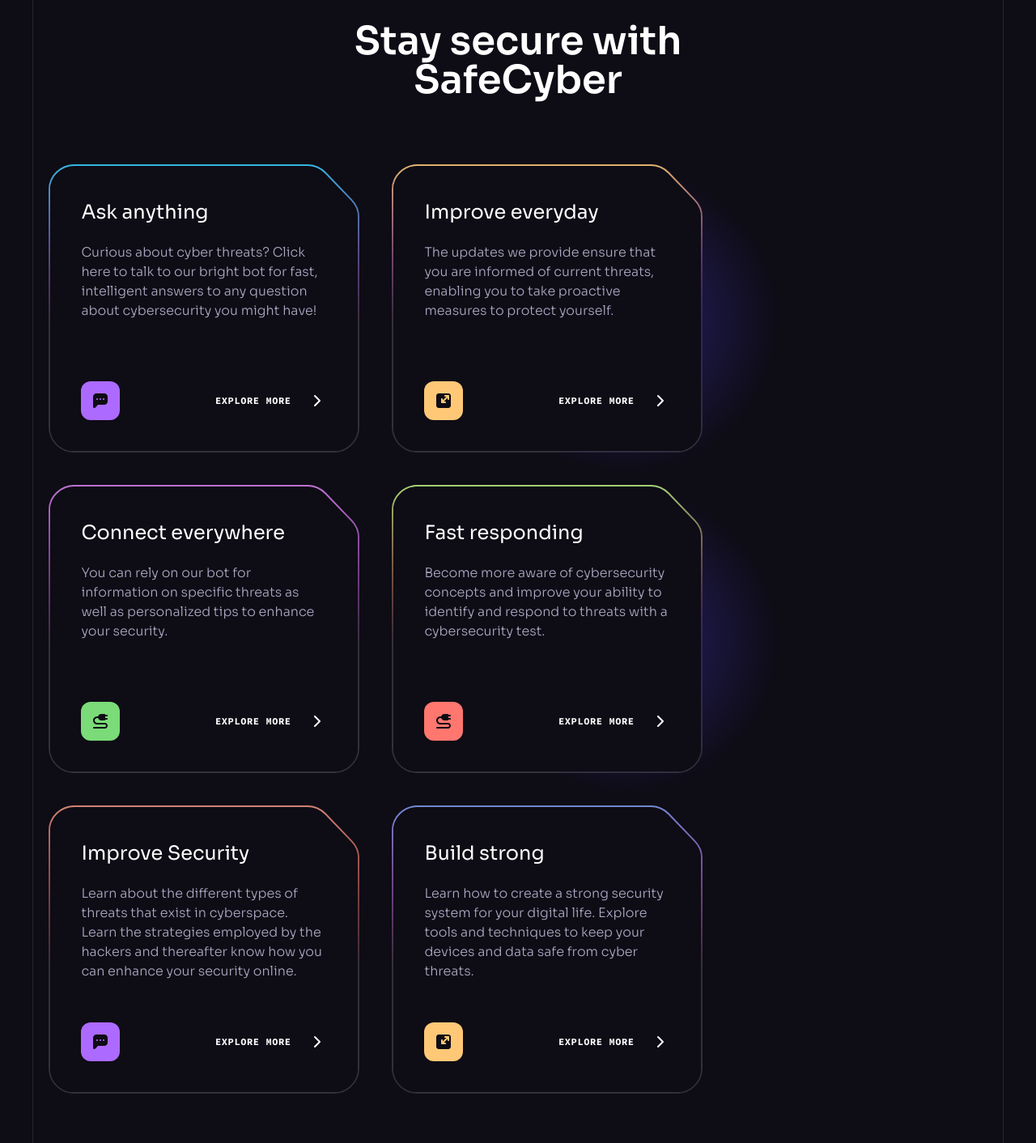
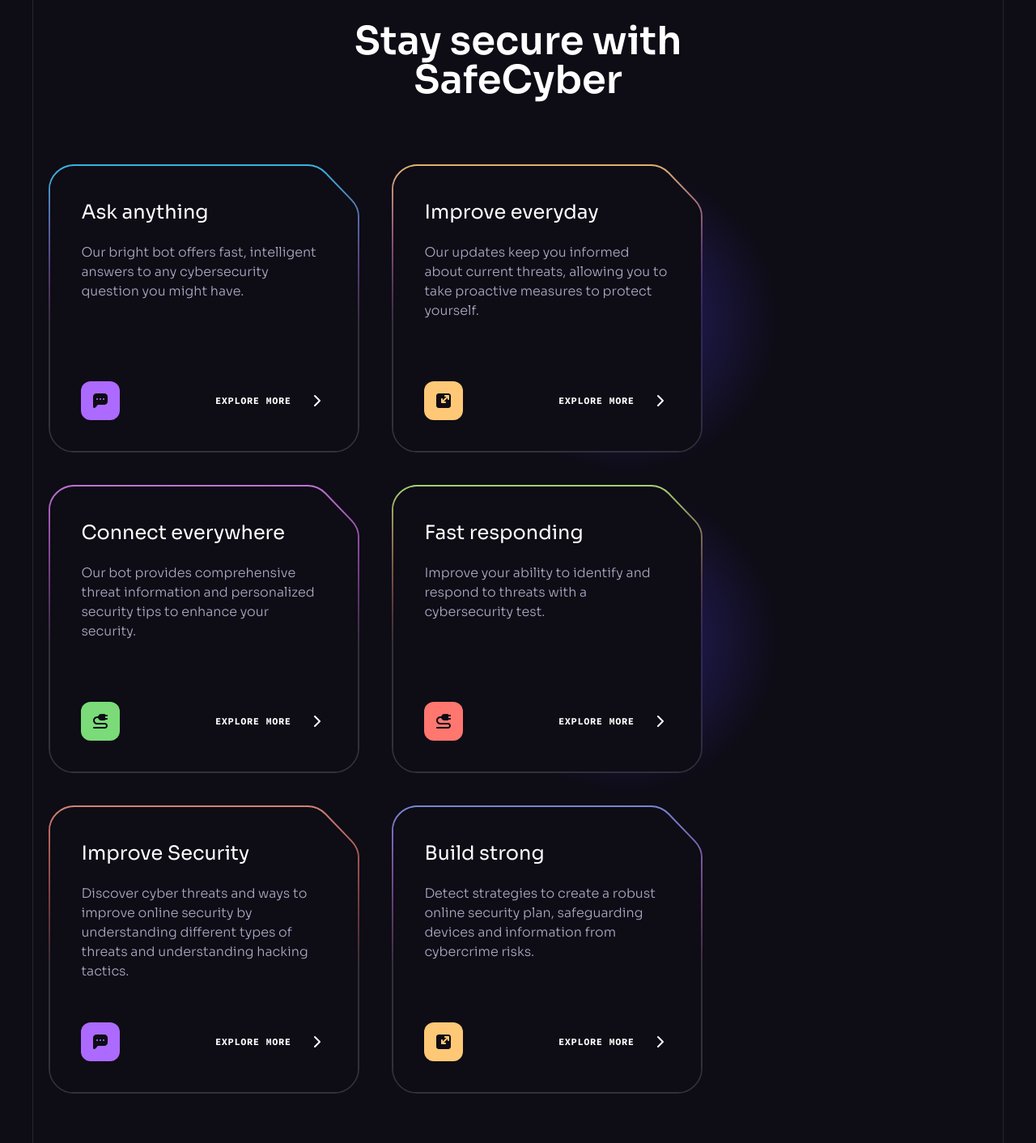
Before and after one commit to HAnjula/safe-cyber, a React (Vite) app: page / in a window 1280 px wide. Shown: the part 2163-3575 px from the top of the page at 81% size. Built offline with nearby package versions, Linux system fonts and the light colour scheme.

Commit message:
Update index.js
Add content to card

```diff
--- a/src/constants/index.js
+++ b/src/constants/index.js
@@ -279,7 +279,7 @@ export const benefits = [
   {
     id: "0",
     title: "Ask anything",
-    text: "Curious about cyber threats? Click here to talk to our bright bot for fast, intelligent answers to any question about cybersecurity you might have!",
+    text: "Our bright bot offers fast, intelligent answers to any cybersecurity question you might have.",
     backgroundUrl: "./src/assets/benefits/card-1.svg",
     iconUrl: benefitIcon1,
     imageUrl: benefitImage2,
@@ -287,7 +287,7 @@ export const benefits = [
   {
     id: "1",
     title: "Improve everyday",
-    text: "The updates we provide ensure that you are informed of current threats, enabling you to take proactive measures to protect yourself.",
+    text: "Our updates keep you informed about current threats, allowing you to take proactive measures to protect yourself.",
     backgroundUrl: "./src/assets/benefits/card-2.svg",
     iconUrl: benefitIcon2,
     imageUrl: benefitImage2,
@@ -296,7 +296,7 @@ export const benefits = [
   {
     id: "2",
     title: "Connect everywhere",
-    text: "You can rely on our bot for information on specific threats as well as personalized tips to enhance your security.",
+    text: "Our bot provides comprehensive threat information and personalized security tips to enhance your security.",
     backgroundUrl: "./src/assets/benefits/card-3.svg",
     iconUrl: benefitIcon3,
     imageUrl: benefitImage2,
@@ -304,7 +304,7 @@ export const benefits = [
   {
     id: "3",
     title: "Fast responding",
-    text: "Become more aware of cybersecurity concepts and improve your ability to identify and respond to threats with a cybersecurity test.",
+    text: "Improve your ability to identify and respond to threats with a cybersecurity test.",
     backgroundUrl: "./src/assets/benefits/card-4.svg",
     iconUrl: benefitIcon4,
     imageUrl: benefitImage2,
@@ -313,7 +313,7 @@ export const benefits = [
   {
     id: "4",
     title: "Improve Security",
-    text: "Learn about the different types of threats that exist in cyberspace. Learn the strategies employed by the hackers and thereafter know how you can enhance your security online.",
+    text: "Discover cyber threats and ways to improve online security by understanding different types of threats and understanding hacking tactics.",
     backgroundUrl: "./src/assets/benefits/card-5.svg",
     iconUrl: benefitIcon1,
     imageUrl: benefitImage2,
@@ -321,7 +321,7 @@ export const benefits = [
   {
     id: "5",
     title: "Build strong",
-    text: " Learn how to create a strong security system for your digital life. Explore tools and techniques to keep your devices and data safe from cyber threats.",
+    text: " Detect strategies to create a robust online security plan, safeguarding devices and information from cybercrime risks.",
     backgroundUrl: "./src/assets/benefits/card-6.svg",
     iconUrl: benefitIcon2,
     imageUrl: benefitImage2,
```
